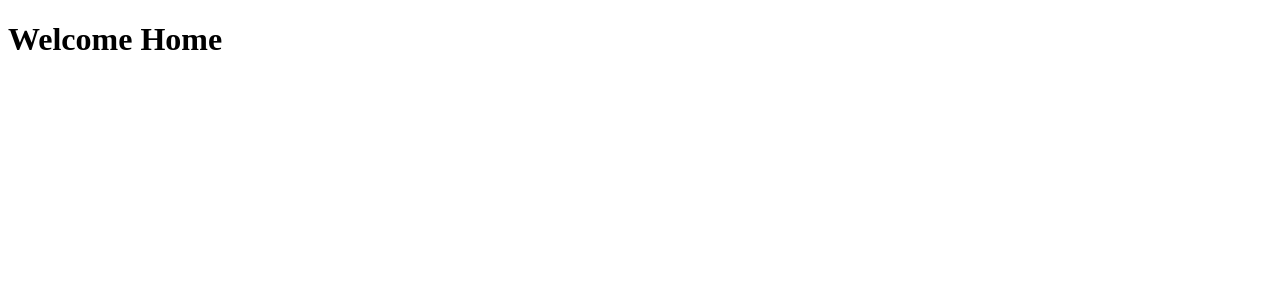
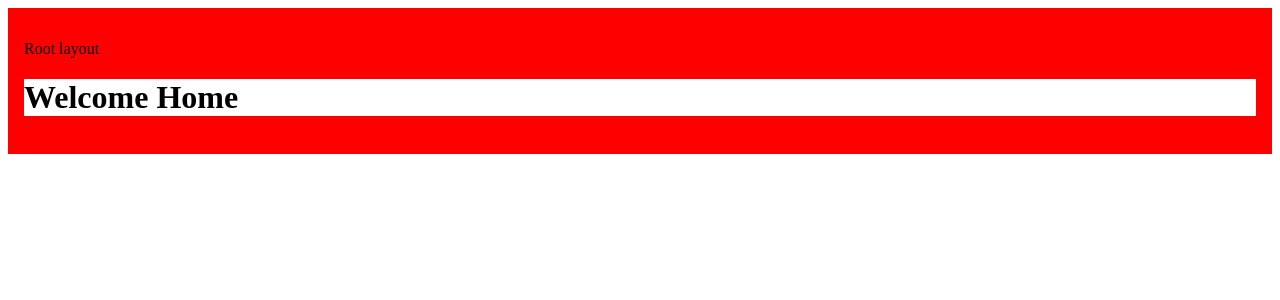
Before and after one commit to AmmarHazem/nextjs-hello-world, a Next.js app: page / in a window 1280 px wide. Shown: the top 300 px of the page. Built offline with nearby package versions, Linux system fonts and the light colour scheme.

Commit message:
root layout

```diff
--- a/src/app/layout.tsx
+++ b/src/app/layout.tsx
@@ -6,7 +6,12 @@ export const metadata = {
 export default function RootLayout({ children }: { children: React.ReactNode }) {
   return (
     <html lang="en">
-      <body>{children}</body>
+      <body>
+        <div style={{ padding: "1rem", backgroundColor: "red" }}>
+          <p>Root layout</p>
+          <div style={{ backgroundColor: "white" }}>{children}</div>
+        </div>
+      </body>
     </html>
   );
 }
```
